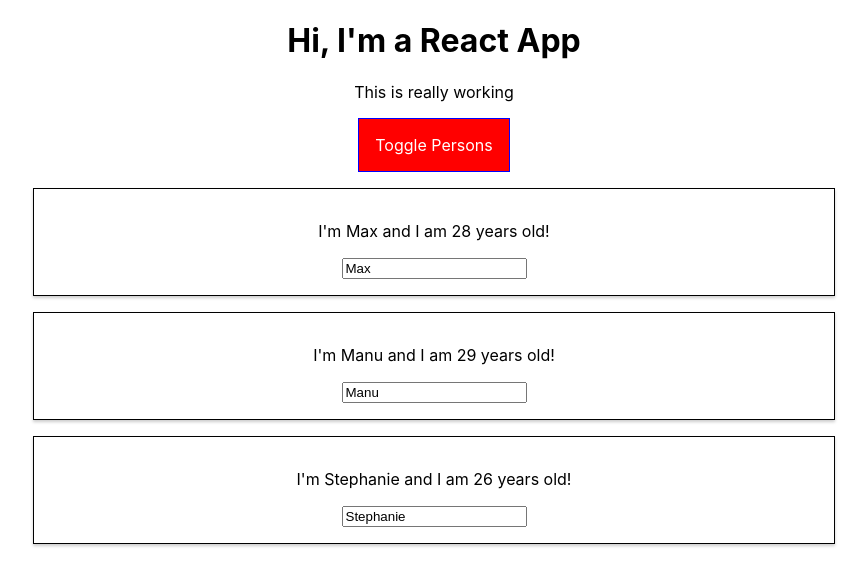
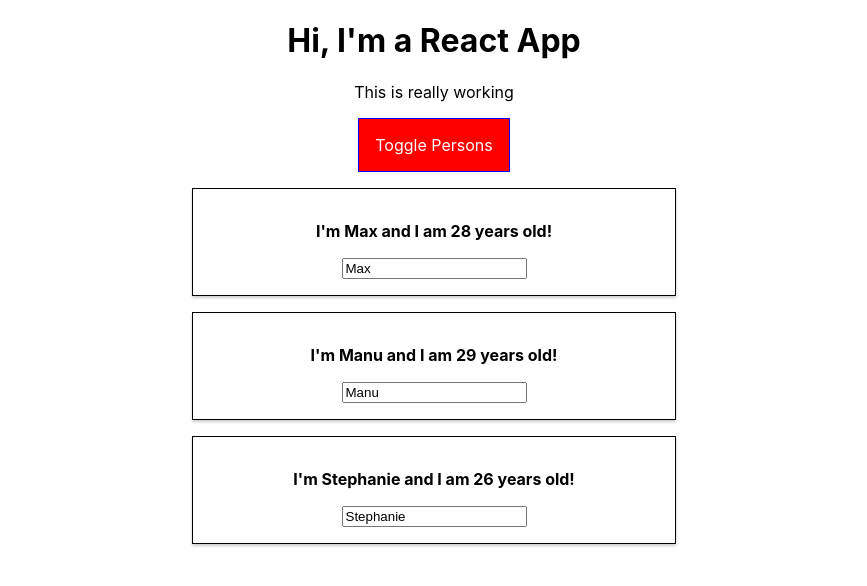
Before and after one commit to kanderson425/React_The_Complete_Guide, a React app in the folder react-complete-guide/: page / in a window 1280 px wide. Both pictures are taken after a click on the button "Toggle Persons". Shown: the top 586 px of the page, without its empty margins (206-1073 px from the left). Built offline with nearby package versions, Linux system fonts and the light colour scheme.

Commit message:
Adds bold fonts to the person component(s)

```diff
--- a/react-complete-guide/src/App.css
+++ b/react-complete-guide/src/App.css
@@ -29,6 +29,7 @@
   padding: 16px;
   font: inherit;
   color: white;
+  cursor:pointer;
 
 }
 
--- a/react-complete-guide/src/App.js
+++ b/react-complete-guide/src/App.js
@@ -122,15 +122,6 @@ class App extends Component {
   }
 
   render () {
-    const style = {
-      backgroundColor: 'green',
-      color: 'white',
-      font: 'inherit',
-      border: '1px solid blue',
-      padding: '8px',
-      cursor: 'pointer',
-    }
-
       let persons = null;
       let btnClass = 'button';
 
--- a/react-complete-guide/src/Person/Person.css
+++ b/react-complete-guide/src/Person/Person.css
@@ -5,4 +5,11 @@
     box-shadow: 0 2px 3px #ccc;
     padding: 16px;
     text-align: center;
+    font-weight: bold;
 }
+
+@media (min-width: 500px) {
+    .Person {
+        width: 450px;
+    }
+}
```
